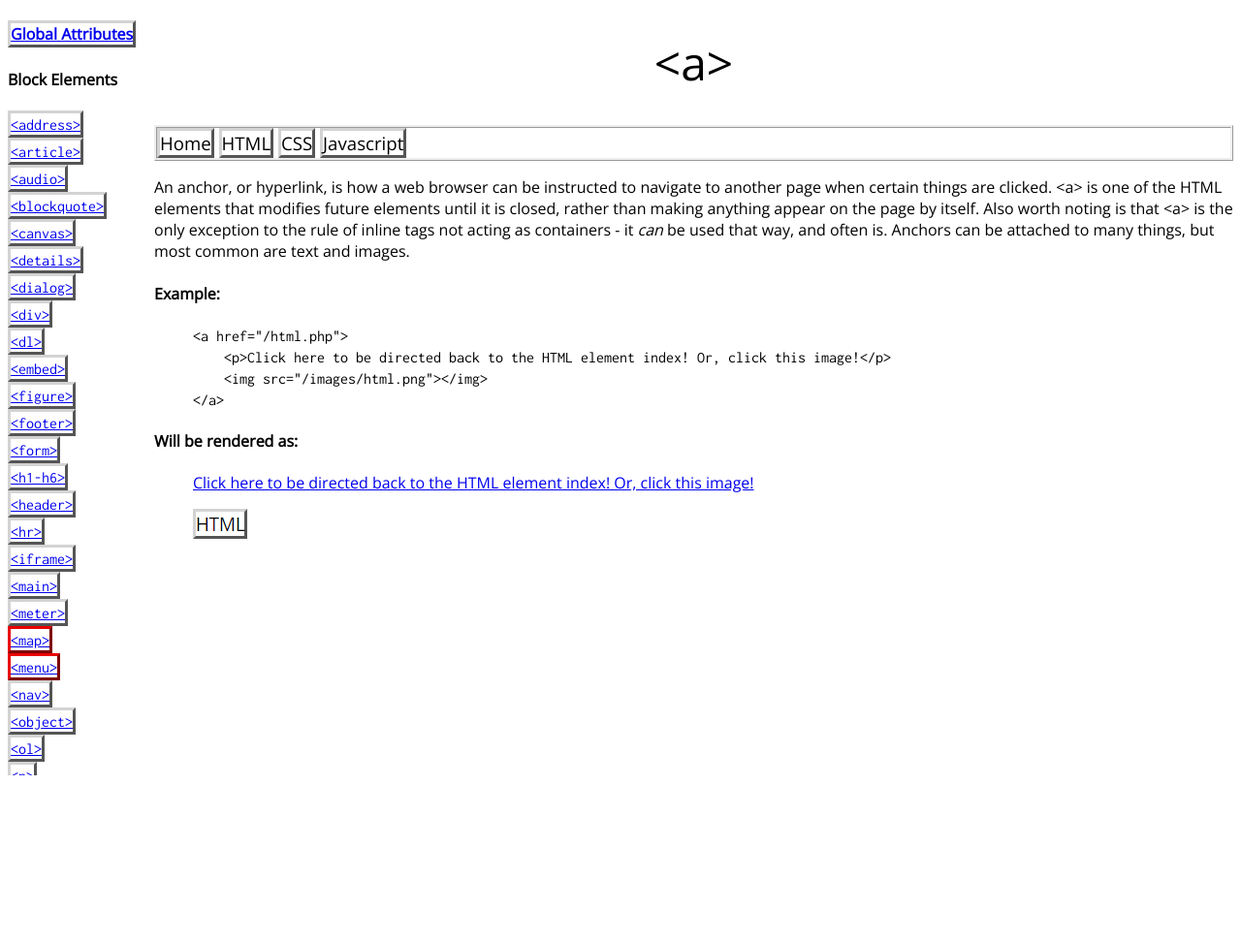
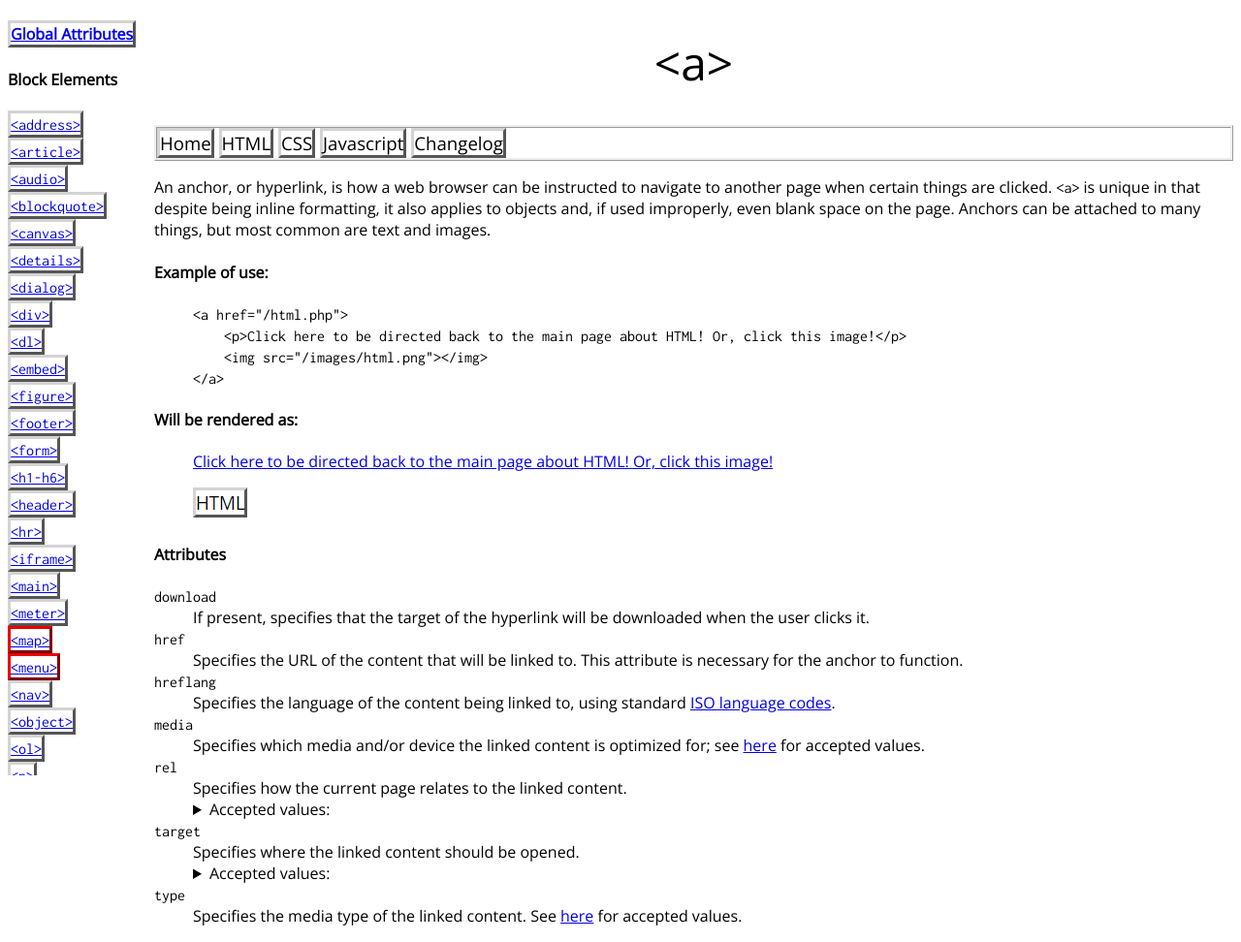
Before and after one commit to VioletRose/Web-Code-Encyclopedia, a PHP site: page /html/a.php in a window 1280 px wide. Shown: the whole page at 97% size. Before the commit the page ends 800 px from the top, so only its background shows below. Run offline with PHP 8.4, Linux system fonts and the light colour scheme.

Commit message:
Made several updates and added a changelog
/changelog.php: Added.
/changelog.txt: Added.
/generichead.php: Updated the navigation topbar with a link to the
changelog.
/html.php: Updated with a new paragraph on browser compatibility.
/html/comment.php: Updated with use of the <code> tag, and a comment on
how I format my examples.
/html/doctype.php: Updated with a new description of its use.
/html/a.php: Updated with an extensive list of tag-specific attributes
and their uses.
/html/abbr.php: Updated the description to follow my current standards.
/html/address.php: Updated the description to follow my current
standards.
/html/article.php: Updated the description to follow my current
standards.
/html/aside.php: Updated the description to follow my current standards.
/html/htmlhead.php: Updated the navigation topbar with a link to the
changelog.
/stylesheets/encyclopedia.css: Updated with styling rules for
#changelog.

```diff
--- a/generichead.php
+++ b/generichead.php
@@ -15,5 +15,6 @@
 		<a class="topbarButton" href="/html.php">HTML</a>
 		<a class="topbarButton" href="/css.php">CSS</a>
 		<a class="topbarButton" href="/javascript.php">Javascript</a>
+		<a class="topbarButton" href="/changelog.php">Changelog</a>
 	</nav>
 </header>
--- a/html/a.php
+++ b/html/a.php
@@ -3,13 +3,13 @@
     require_once($_SERVER["DOCUMENT_ROOT"].'/html/htmlhead.php');
 ?>
 <main class="HTMLSection">
-	<p>An anchor, or hyperlink, is how a web browser can be instructed to navigate to another page when certain things are clicked. &lt;a&gt; is one of the HTML elements that modifies future elements until it is closed, rather than making anything appear on the page by itself. Also worth noting is that &lt;a&gt; is the only exception to the rule of inline tags not acting as containers - it <em>can</em> be used that way, and often is. Anchors can be attached to many things, but most common are text and images.</p>
-	<h4>Example:</h4>
+	<p>An anchor, or hyperlink, is how a web browser can be instructed to navigate to another page when certain things are clicked. <code>&lt;a&gt;</code> is unique in that despite being inline formatting, it also applies to objects and, if used improperly, even blank space on the page. Anchors can be attached to many things, but most common are text and images.</p>
+	<h4>Example of use:</h4>
 	<figure>
 		<code>
 			&lt;a href="/html.php"&gt;
 			<br>
-			&nbsp;&nbsp;&nbsp;&nbsp;&lt;p&gt;Click here to be directed back to the HTML element index! Or, click this image!&lt;/p&gt;
+			&nbsp;&nbsp;&nbsp;&nbsp;&lt;p&gt;Click here to be directed back to the main page about HTML! Or, click this image!&lt;/p&gt;
 			<br>
 			&nbsp;&nbsp;&nbsp;&nbsp;&lt;img src="/images/html.png"&gt;&lt;/img&gt;
 			<br>
@@ -19,10 +19,76 @@
 	<h4>Will be rendered as:</h4>
 	<figure>
 		<a href="/html.php">
-			<p>	Click here to be directed back to the HTML element index! Or, click this image!</p>
+			<p>Click here to be directed back to the main page about HTML! Or, click this image!</p>
 			<img src="/images/html.png"></img>
 		</a>
 	</figure>
+	<h4>Attributes</h4>
+	<dl>
+		<dt><code>download</code></dt>
+		<dd>If present, specifies that the target of the hyperlink will be downloaded when the user clicks it.</dd>
+		<dt><code>href</code></dt>
+		<dd>Specifies the URL of the content that will be linked to. This attribute is necessary for the anchor to function.</dd>
+		<dt><code>hreflang</code></dt>
+		<dd>Specifies the language of the content being linked to, using standard <a href="http://www.w3schools.com/tags/ref_language_codes.asp">ISO language codes</a>.</dd>
+		<dt><code>media</code></dt>
+		<dd>Specifies which media and/or device the linked content is optimized for; see <a href="http://www.w3schools.com/tags/att_a_media.asp">here</a> for accepted values.</dd>
+		<dt><code>rel</code></dt>
+		<dd>
+			Specifies how the current page relates to the linked content.
+			<details>
+				<summary>Accepted values:</summary>
+				<dl>
+					<dt><code>alternate</code><dt>
+					<dd>An alternate version of the content, such as a print page, translation, or mirror.</dd>
+					<dt><code>author</code><dt>
+					<dd>The author of the content.</dd>
+					<dt><code>bookmark</code><dt>
+					<dd>A permanent URL usable for bookmarking.</dd>
+					<dt><code>help</code><dt>
+					<dd>A help document.</dd>
+					<dt><code>license</code><dt>
+					<dd>Copyright information for the content.</dd>
+					<dt><code>next</code><dt>
+					<dd>The next page in a selection.</dd>
+					<dt><code>nofollow</code><dt>
+					<dd>An unendorsed page, such as a paid link or user submitted content. This is heavily used by Google's search engine to indicate the link should not be indexed, generally because it is not directly related to or part of the parent site.</dd>
+					<dt><code>noreferrer</code><dt>
+					<dd>Indicates that the browser should not send a HTTP referrer header if the user clicks the link.</dd>
+					<dt><code>prefetch</code><dt>
+					<dd>Indicates that the target content should be cached by the browser.</dd>
+					<dt><code>prev</code><dt>
+					<dd>The previous page in a selection.</dd>
+					<dt><code>search</code><dt>
+					<dd>A search tool for the page.</dd>
+					<dt><code>tag</code><dt>
+					<dd>A keyword for the current page.</dd>
+				</dl>
+			</details>
+		</dd>
+		<!--Although <dd> is technically an inline tag, in this case I have written it as if it were a container because I am using it as one.-->
+		<dt><code>target</code></dt>
+		<dd>
+			Specifies where the linked content should be opened.
+			<details>
+				<summary>Accepted values:</summary>
+				<dl>
+					<dt><code>_blank</code></dt>
+					<dd>Opens the content in a new window or tab.</dd>
+					<dt><code>_self</code></dt>
+					<dd>Opens the content in the same frame where it was clicked. This is the default behavior.</dd>
+					<dt><code>_parent</code></dt>
+					<dd>Opens the content in the parent frame of the child frame where the link appears, if applicable.</dd>
+					<dt><code>_top</code></dt>
+					<dd>Opens the content in the full body of the window.</dd>
+					<dt><code><i>framename</i></code></dt>
+					<dd>When <code><i>framename</i></code> is replaced with the name of a valid frame, will open the content in that frame.</dd>
+				</dl>
+			</details>
+		</dd>
+		<dt><code>type</code></dt>
+		<dd>Specifies the media type of the linked content. See <a href="http://www.iana.org/assignments/media-types/">here</a> for accepted values.</dd>
+	</dl>
 </main>
 <?php
     require_once($_SERVER["DOCUMENT_ROOT"].'/genericfoot.php');
--- a/html/abbr.php
+++ b/html/abbr.php
@@ -3,7 +3,7 @@
     require_once($_SERVER["DOCUMENT_ROOT"].'/html/htmlhead.php');
 ?>
 <main class="HTMLSection">
-	<p>This element theoretically defines a 'full form' of an abbreviated term that will be displayed if the user mouses over the abbreviation.</p>
+	<p>This element defines a 'full form' of an abbreviated term that will be displayed if the user mouses over the abbreviation.</p>
 	<h4>Example:</h4>
 	<figure>
 		<code>
--- a/html/address.php
+++ b/html/address.php
@@ -3,7 +3,7 @@
     require_once($_SERVER["DOCUMENT_ROOT"].'/html/htmlhead.php');
 ?>
 <main class="HTMLSection">
-	<p>An element designed to support the "Syntactic Web" concept, to the human eye it is simply auto-formatting but provides important context to search engines, screen readers, and any other software attempting to read your page. In this case, it will inform the software that the text within it is meant to be an address.</p>
+	<p>This Syntactic Web element is used to contain contact information containing a mailing address.</p>
 	<h4>Example:</h4>
 	<figure>
 		<code>
--- a/html/article.php
+++ b/html/article.php
@@ -3,7 +3,7 @@
     require_once($_SERVER["DOCUMENT_ROOT"].'/html/htmlhead.php');
 ?>
 <main class="HTMLSection">
-	<p>An element designed to support the "Syntactic Web" concept, to the human eye it is simply auto-formatting but provides important context to search engines, screen readers, and any other software attempting to read your page. In this case, used to designate a discrete article separate from the page as a whole.</p>
+	<p>This Syntactic Web element is used to contain a discrete article separate from the page as a whole.</p>
 	<h4>Example:</h4>
 	<figure>
 		<code>
--- a/html/aside.php
+++ b/html/aside.php
@@ -3,7 +3,7 @@
     require_once($_SERVER["DOCUMENT_ROOT"].'/html/htmlhead.php');
 ?>
 <main class="HTMLSection">
-	<p>An element designed to support the "Syntactic Web" concept, to the human eye it is simply auto-formatting but provides important context to search engines, screen readers, and any other software attempting to read your page. In this case, it designates an aside from the main text of the page.</p>
+	<p>This Syntactic Web element is used to contain an aside from the main text of the page.</p>
 	<h4>Example:</h4>
 	<figure>
 		<code>
--- a/html/comment.php
+++ b/html/comment.php
@@ -3,12 +3,13 @@
     require_once($_SERVER["DOCUMENT_ROOT"].'/html/htmlhead.php');
 ?>
 <main class="HTMLSection">
-	<p>This is the HTML comment syntax. All text between the opening &lt; and the closing &gt; will be ignored by the browser completely, <em>unless</em> it is placed within an element that expects CSS or Javascript formatting, in which case it can cause adverse effects.</p>
-	<h4>Example:</h4>
+	<p>This is the HTML comment syntax. All text between the opening <code>&lt;</code> and the closing <code>&gt;</code> will be ignored by the browser completely, <em>unless</em> it is placed within an element that expects CSS or Javascript formatting, in which case it can cause adverse effects.</p>
+	<h4>Example of use:</h4>
 	<figure>
 		<code>
 			&lt;!--This is an example of how to properly format a comment in HTML.--&gt;
 		</code>
+		<!--Despite technically being an inline tag, I write <code> as if it were a container because these examples of use frequently span multiple lines, all of which are technically the same code.-->
 	</figure>
 </main>
 <?php
--- a/html/doctype.php
+++ b/html/doctype.php
@@ -3,8 +3,8 @@
     require_once($_SERVER["DOCUMENT_ROOT"].'/html/htmlhead.php');
 ?>
 <main class="HTMLSection">
-	<p>The &lt;!DOCTYPE&gt; element is used to clarify to the browser what type of HTML file it is opening. This used to be more important in previous versions of HTML, but currently it only exists to separate HTML from XHTML.</p>
-	<h4>Example:</h4>
+	<p>This element is used to clarify to the browser what type of HTML file it is opening. Previous specifications of HTML used it more extensively, but as <code>html</code> is the only allowed declaration for this element in HTML5, it's effectively used today to inform the browser that the page was written in HTML5 and not a prior version.</p>
+	<h4>Example of use:</h4>
 	<figure>
 		<code>
 			&lt;!DOCTYPE html&gt;
--- a/html/htmlhead.php
+++ b/html/htmlhead.php
@@ -15,6 +15,7 @@
 		<a class="topbarButton" href="/html.php">HTML</a>
 		<a class="topbarButton" href="/css.php">CSS</a>
 		<a class="topbarButton" href="/javascript.php">Javascript</a>
+		<a class="topbarButton" href="/changelog.php">Changelog</a>
 	</nav>
 </header>
 <nav class="navSidebar">
--- a/stylesheets/encyclopedia.css
+++ b/stylesheets/encyclopedia.css
@@ -70,3 +70,8 @@ code {
 	border-style: outset;
 	display:inline-block;
 }
+
+#changelog {
+	height: calc(100vh - 179px);
+	width: calc(100vw - 16px);
+}
```
Also changed, not shown: changelog.php (added, +10 -0 lines), html.php (+3 -1 lines), changelog.txt (added).
